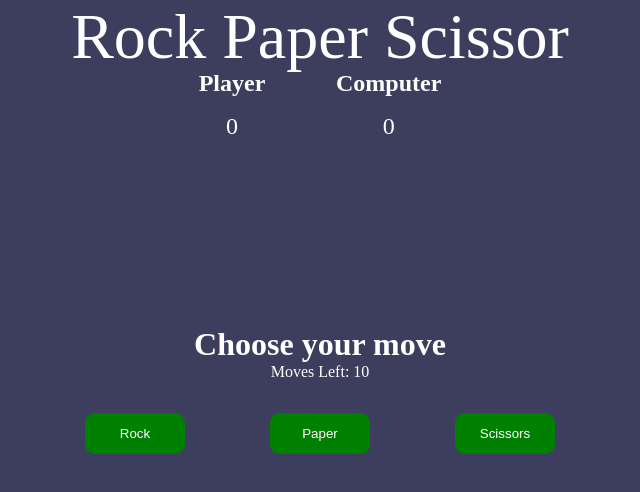
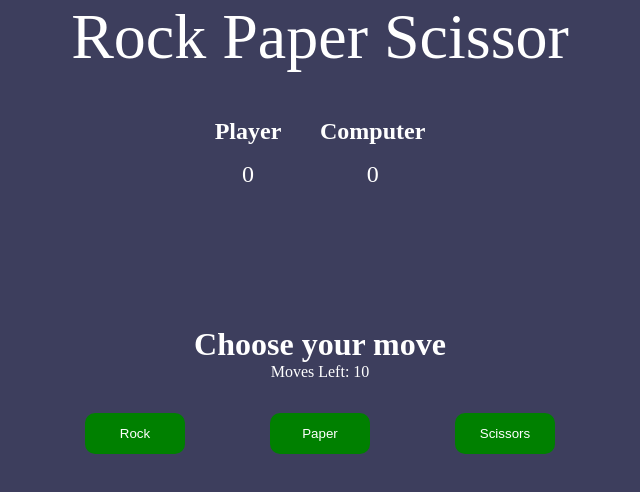
Before and after one commit to Bielesz/ROCK-PAPER-SCISSORS, a plain HTML site: page index.html in a window 1280 px wide. Shown: the whole page, without its empty margins (320-960 px from the left). Drawn offline with Linux system fonts and the light colour scheme.

Commit message:
CSS cosmetic changes

```diff
--- a/styles.css
+++ b/styles.css
@@ -1,7 +1,7 @@
 /* styles.css */
 /* universal selector - Applies to whole document */
 *{
-	padding: 0;
+	padding: 0rem;
 	margin: 0;
 	box-sizing: border-box;
 	background: #3d3e5d;
@@ -33,6 +33,7 @@
 	position: absolute;
 	top: 70px;
 	z-index: 1;
+	padding: 3rem;
 }
 
 /* Score */
```
